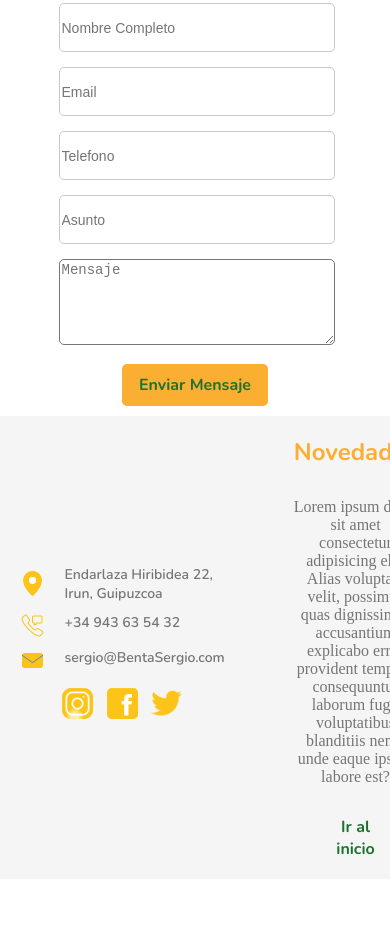
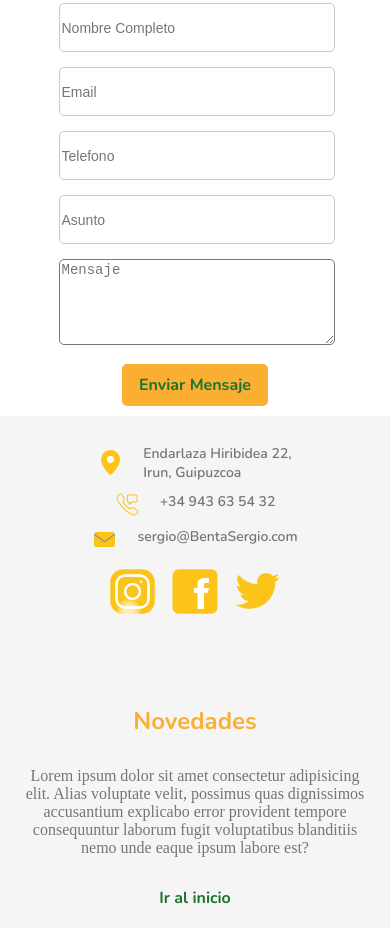
Before and after one commit to mjcaraballo/Restaurante, a plain HTML site: page index.html in a window 390 px wide. Shown: the part 3051-3979 px from the top of the page. Before the commit the page ends 3930 px from the top, so only its background shows below. Drawn offline with nearby package versions, Linux system fonts and the light colour scheme.

Commit message:
Update cabecera-footer.css

```diff
--- a/css/cabecera-footer.css
+++ b/css/cabecera-footer.css
@@ -288,3 +288,18 @@ footer {
         }
     }
 }
+
+@media (max-width:400px){
+    footer {
+        align-items: center;
+        margin: 0;
+        flex-direction: column;
+        & .LinkPie {
+            margin: 5%;
+            align-items: center;
+        }
+        & .NewsLetter {
+            margin: 5%;
+        }
+    }
+}
```
